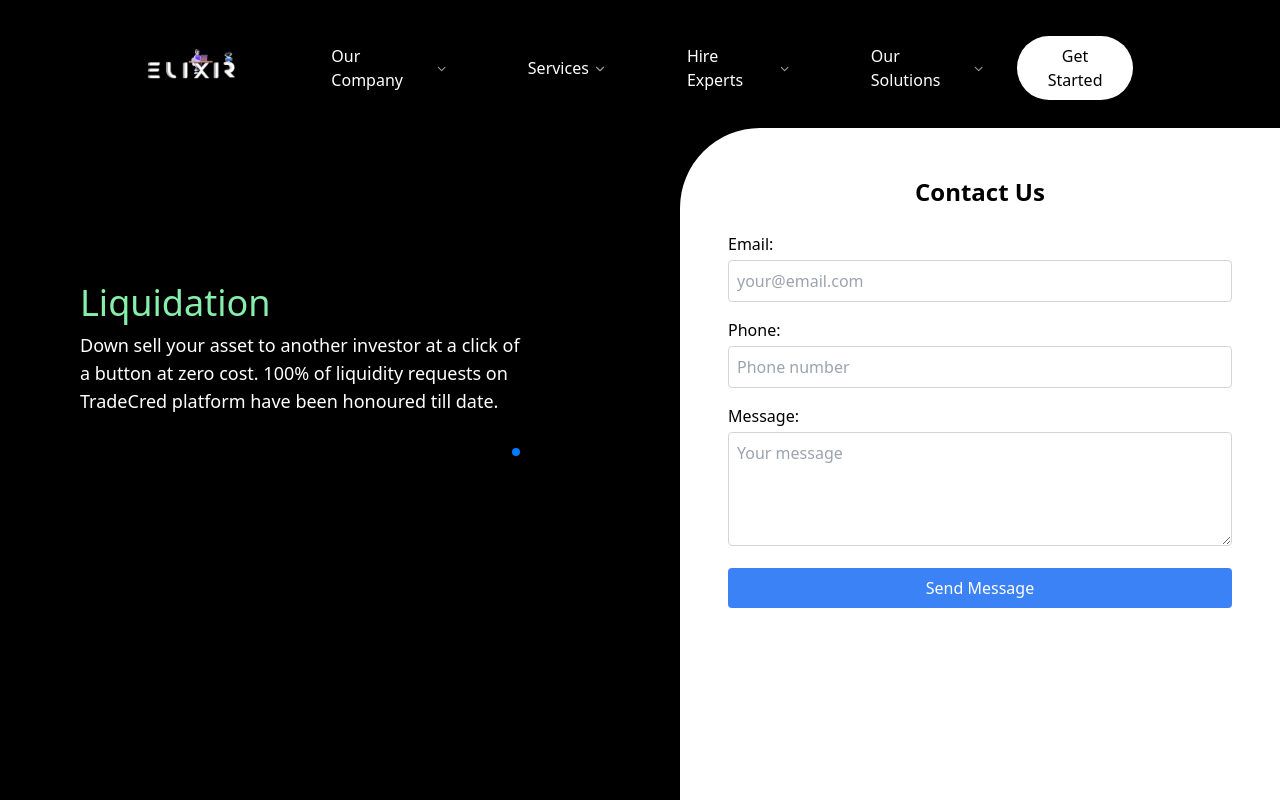
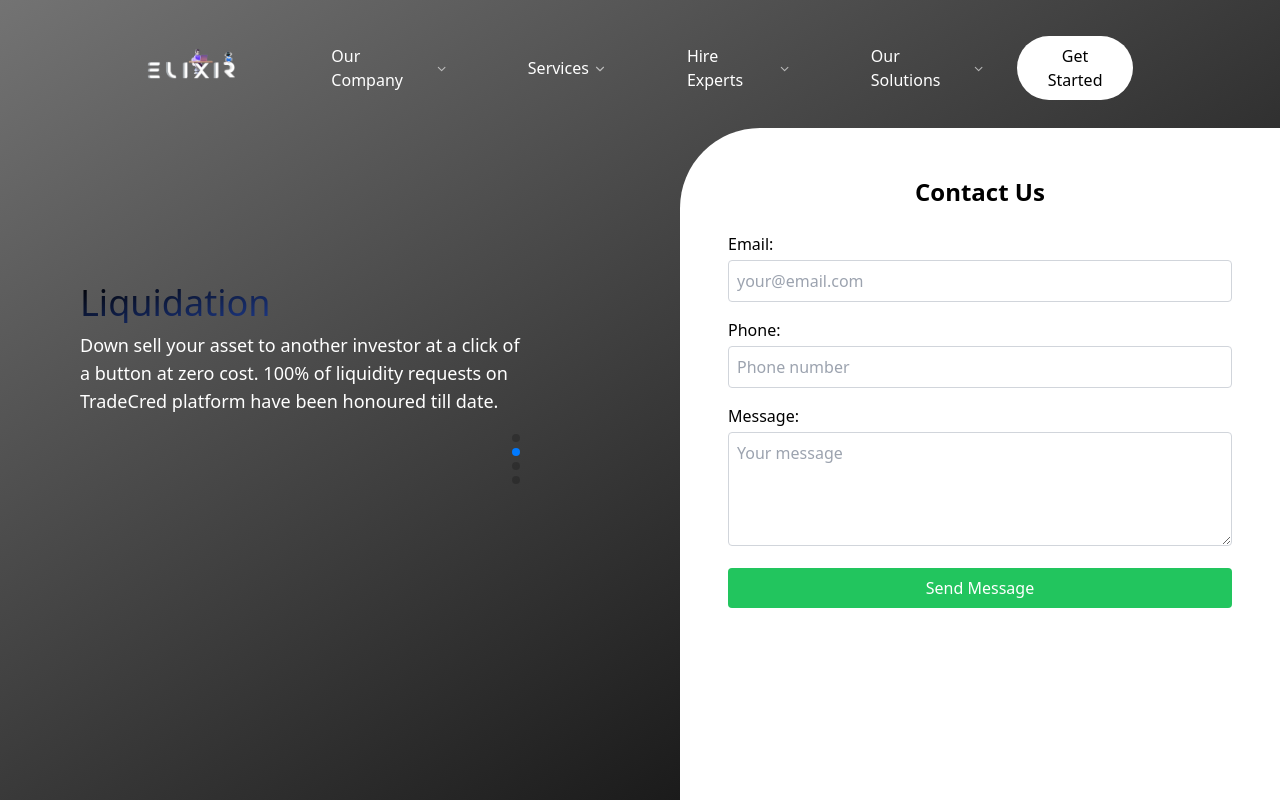
Before and after one commit to Elixir-M/root-v1, a Next.js app: page /contact in a window 1280 px wide. Built offline with nearby package versions, Linux system fonts and the light colour scheme.

Commit message:
contact us gradient test

```diff
--- a/src/app/contact/page.jsx
+++ b/src/app/contact/page.jsx
@@ -248,7 +248,7 @@ export default function Signup() {
   ];
 
   return (
-    <div className="min-h-screen bg-[#000000] flex flex-col">
+    <div className="min-h-screen bg-gradient-to-br from-neutral-500 to-black flex flex-col">
       <Navbar className="z-50" />
 
       <div className="flex-1 relative">
@@ -271,7 +271,7 @@ export default function Signup() {
             return (
               <SwiperSlide key={id} className="flex flex-col">
                 {/* <Image alt="altText" src={slide.image} width="20" height="20" /> */}
-                <h1 className="text-green-300 text-4xl mt-4">{slide.title}</h1>
+                <h1 className="bg-gradient-to-br from-black to-blue-900 text-transparent bg-clip-text text-4xl mt-4 inline-block">{slide.title}</h1>
                 <div className="text-white text-lg mt-2">{slide.desc}</div>
               </SwiperSlide>
             )
@@ -282,10 +282,10 @@ export default function Signup() {
         {/* Desktop Form */}
         <div className="hidden sm:block absolute right-0 top-32 bottom-0 w-[600px] bg-white rounded-tl-[80px] z-10">
           <div className="p-12">
-            <h2 className="text-2xl font-bold mb-6 text-center">Contact Us</h2>
+            <h2 className="text-2xl font-bold mb-6 text-center text-black">Contact Us</h2>
             <form onSubmit={handleSubmit} className="space-y-4">
               <div>
-                <label className="block mb-1">Email:</label>
+                <label className="block mb-1 text-black">Email:</label>
                 <input
                   type="email"
                   name="email"
@@ -300,7 +300,7 @@ export default function Signup() {
               </div>
 
               <div>
-                <label className="block mb-1">Phone:</label>
+                <label className="block mb-1 text-black">Phone:</label>
                 <input
                   type="tel"
                   name="phone"
@@ -315,7 +315,7 @@ export default function Signup() {
               </div>
 
               <div>
-                <label className="block mb-1">Message:</label>
+                <label className="block mb-1 text-black">Message:</label>
                 <textarea
                   name="description"
                   value={formData.description}
@@ -340,7 +340,7 @@ export default function Signup() {
               <button
                 type="submit"
                 disabled={isSubmitting}
-                className="w-full bg-blue-500 text-white p-2 rounded hover:bg-blue-600 disabled:bg-blue-300"
+                className="w-full bg-green-500 text-white p-2 rounded hover:bg-green-300 disabled:bg-green-300"
               >
                 {isSubmitting ? 'Sending...' : 'Send Message'}
               </button>
```
